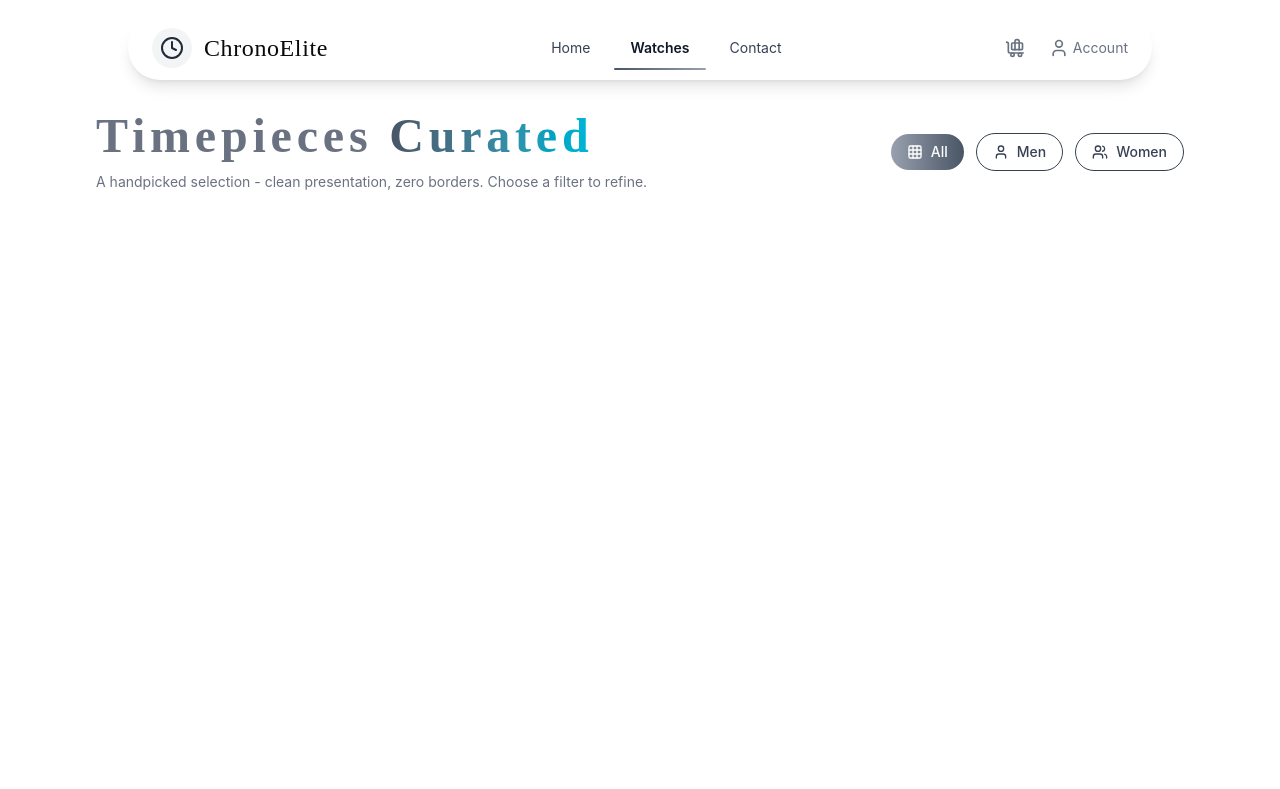
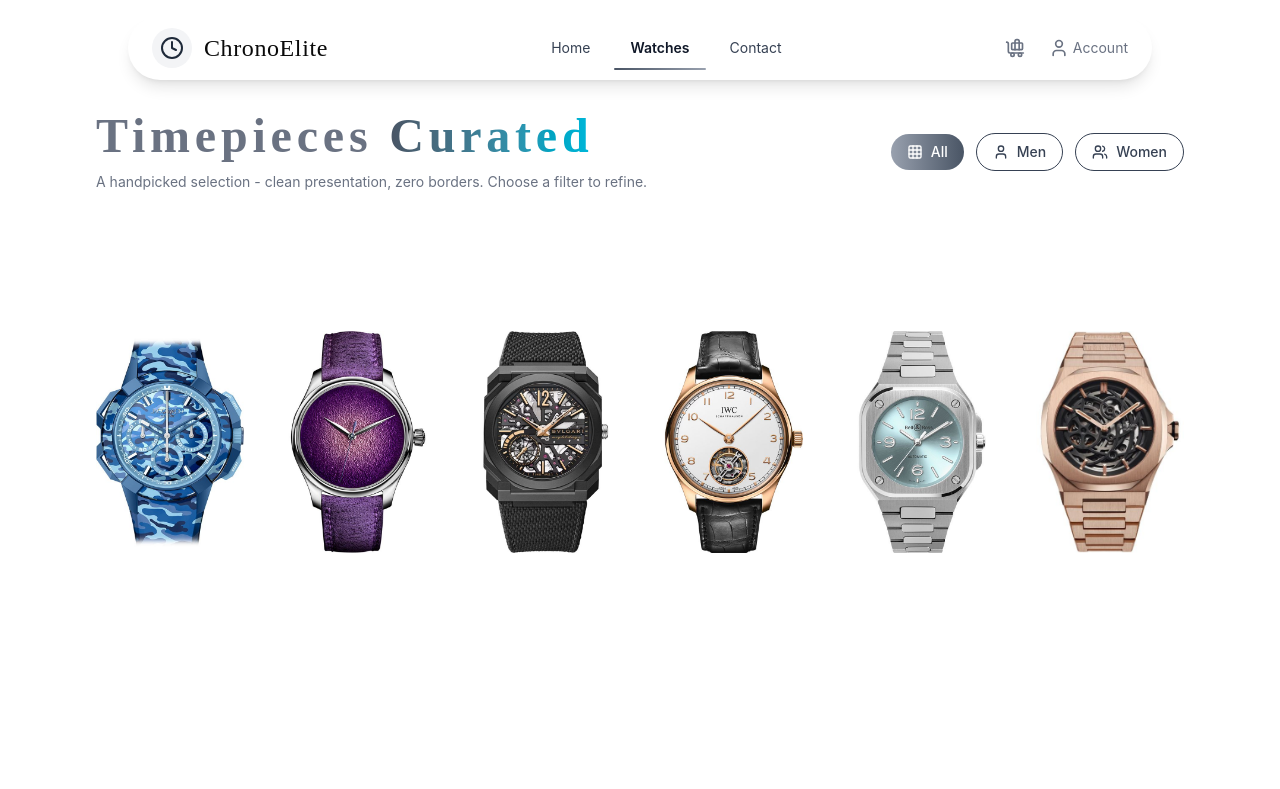
Before and after one commit to ChamalshaInduwara/E-Commerce, a React (Vite) app in the folder frontend/: page /watches in a window 1280 px wide. Shown: the top 789 px of the page. Built offline with nearby package versions, Linux system fonts and the light colour scheme.

Commit message:
feat: add watch item cards to display filtered timepieces in WatchPage

```diff
--- a/frontend/src/components/WatchPage.jsx
+++ b/frontend/src/components/WatchPage.jsx
@@ -63,6 +63,23 @@
           })}
         </div>
       </div>
+
+      <div className={watchPageStyles.grid}>
+        {filtered.map((w) => {
+            const sid = String(w.id ?? w._id ?? w.sku ?? w.name);
+            const qty = getQty(sid);
+
+            return(
+                <div key={sid} className={watchPageStyles.card}>
+                    <div className={watchPageStyles.imageContainer}>
+                        <img src={w.img} alt={w.name} className={watchPageStyles.image}
+                        draggable= {false} />
+                    </div>
+                </div>
+            );
+        })};
+
+      </div>
     </div>
   );
 };
```
